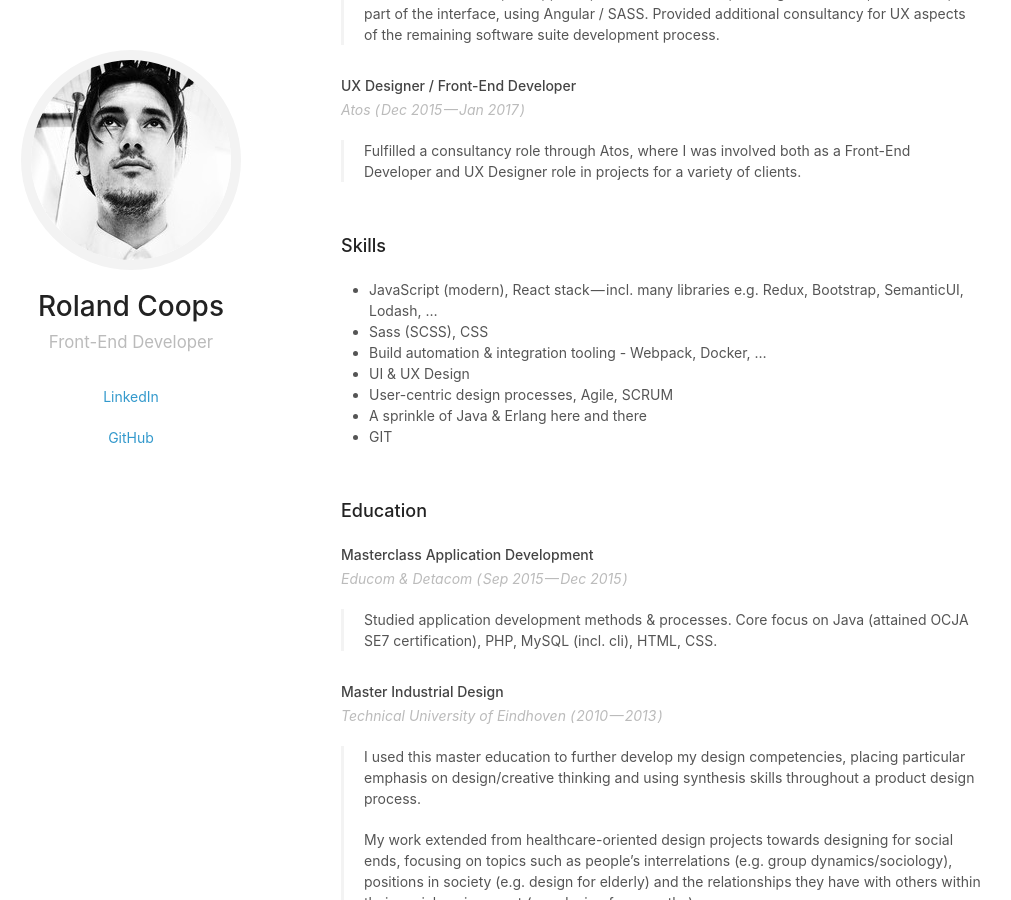
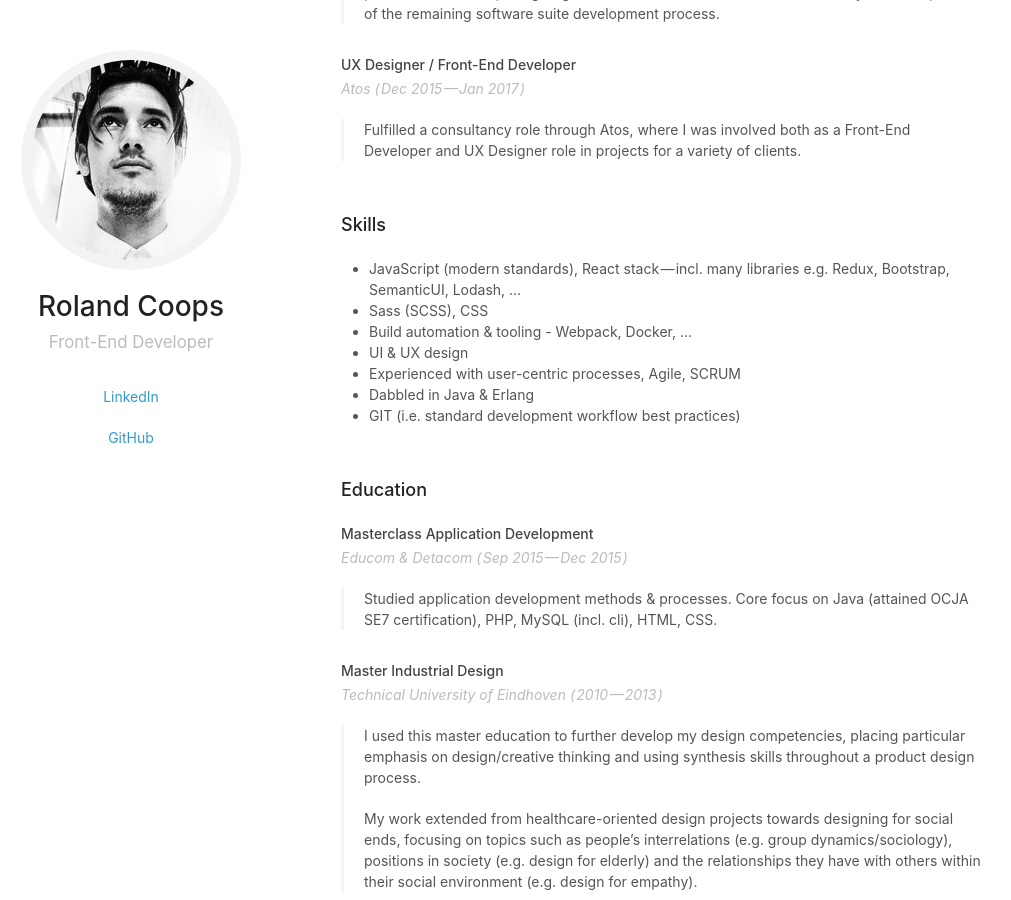
Before and after one commit to rolandcoops/rolandcoops.github.io, a Jekyll site: the page built from index.md, in a window 1280 px wide and 900 px high, scrolled down 992 px. Shown: the whole window, without its empty margins (139-1150 px from the left). Built offline with Jekyll 4.4.1, drawn with Linux system fonts in a browser that asks for light colours; some of the changed text lies outside the part shown.

Commit message:
Update skills

```diff
--- a/_data/skills.yml
+++ b/_data/skills.yml
@@ -1,7 +1,7 @@
-- JavaScript (modern), React stack — incl. many libraries e.g. Redux, Bootstrap, SemanticUI, Lodash, …
+- JavaScript (modern standards), React stack — incl. many libraries e.g. Redux, Bootstrap, SemanticUI, Lodash, …
 - Sass (SCSS), CSS
-- Build automation & integration tooling - Webpack, Docker, …
-- UI & UX Design
-- User-centric design processes, Agile, SCRUM
-- A sprinkle of Java & Erlang here and there
-- GIT
+- Build automation & tooling - Webpack, Docker, …
+- UI & UX design
+- Experienced with user-centric processes, Agile, SCRUM
+- Dabbled in Java & Erlang
+- GIT (i.e. standard development workflow best practices)
--- a/_data/summary.yml
+++ b/_data/summary.yml
@@ -10,5 +10,4 @@ skills:
   - Front-end development & engineering
   - Interaction & UI design
   - User experience & testing
-  - Social design
-  - Design for healthcare & well-being
+  - Design for healthcare & well-being, social design
--- a/_layouts/resume.html
+++ b/_layouts/resume.html
@@ -16,7 +16,7 @@
     <main>
       <section>
         <p>{{ site.data.summary.intro }}</p>
-        <h5>I do…</h5>
+        <h5>I’ve been doing…</h5>
         {% include skills.html skills=site.data.summary.skills %}
       </section>
       <section>
```
